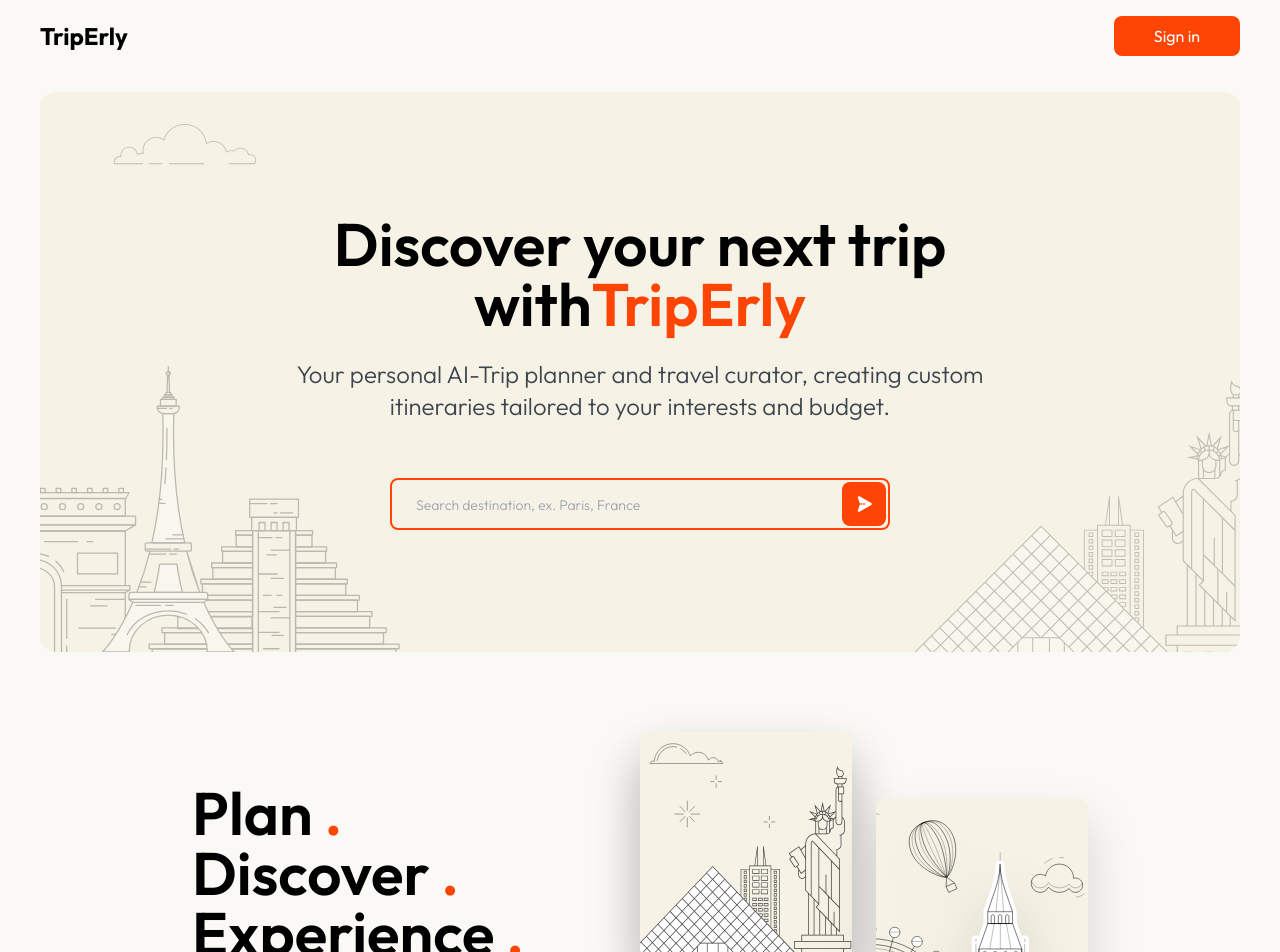
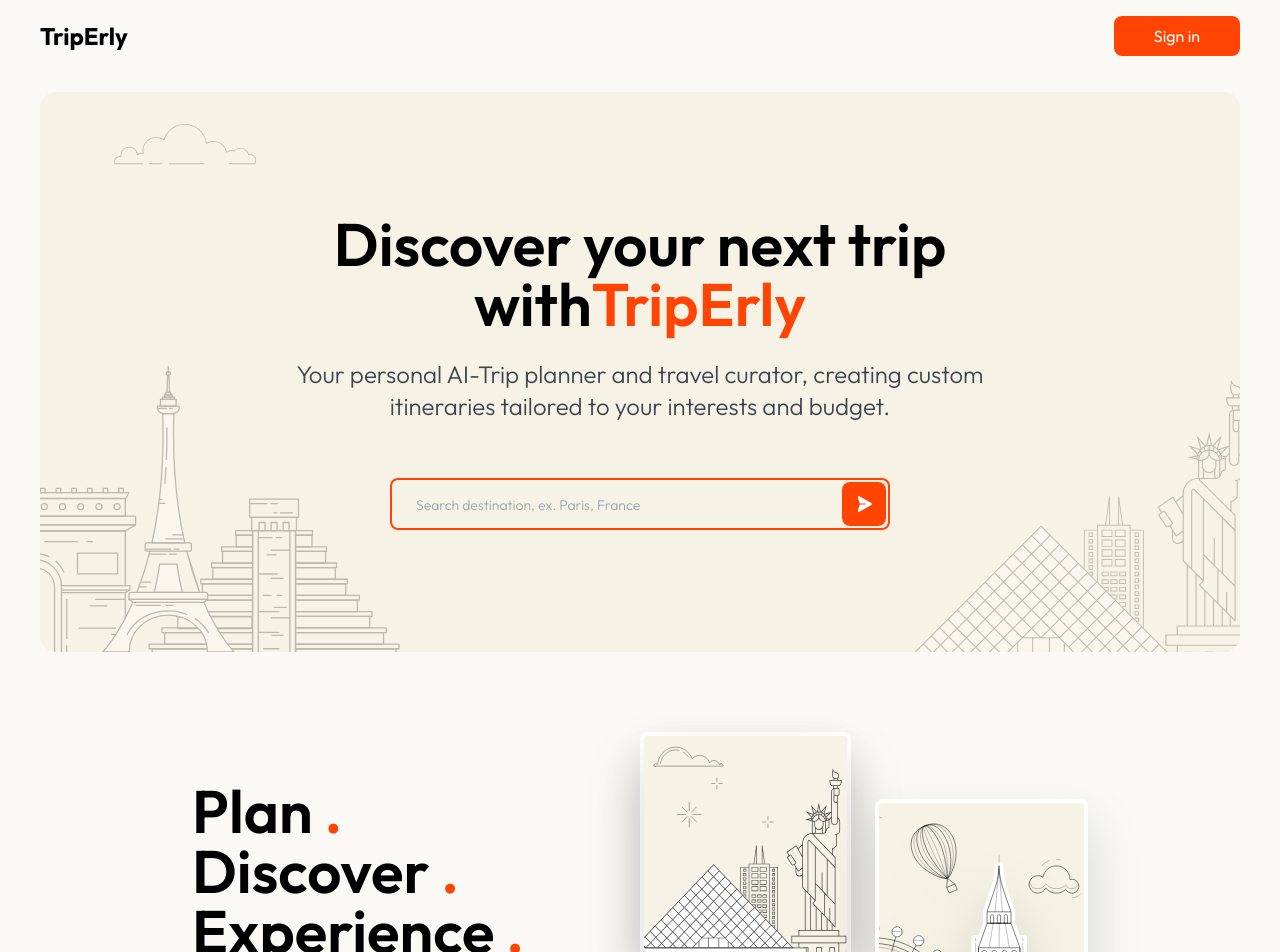
Before and after one commit to Deepak-Dhungel/triperly, a Next.js app: page / in a window 1280 px wide. Shown: the top 952 px of the page. Built offline with nearby package versions, Linux system fonts and the light colour scheme; no server answers.

Commit message:
style(about): add border to about section image cards

```diff
--- a/components/ui-elements/MotionImageCard.tsx
+++ b/components/ui-elements/MotionImageCard.tsx
@@ -33,7 +33,7 @@ function MotionImageCard({
 
   return (
     <motion.div
-      className="bg-[--bg-high] rounded-lg drop-shadow-2xl transition-transform duration-300 ease-out"
+      className="bg-[--bg-high] rounded-lg drop-shadow-2xl transition-transform duration-300 ease-out border-4 border-white"
       initial={initial}
       whileInView={whileInView}
       whileHover={whileHover}
```
